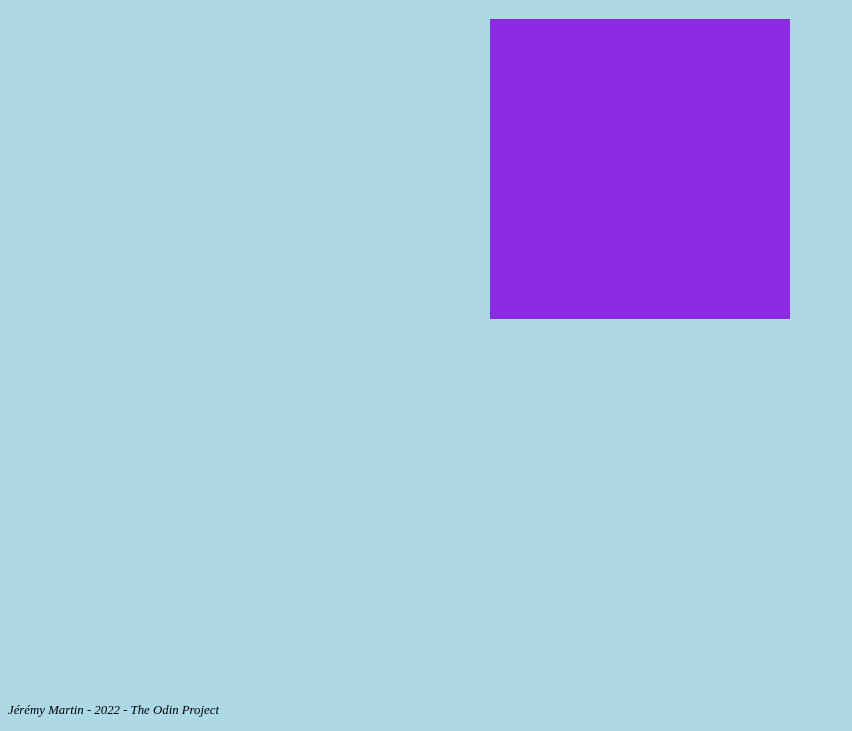
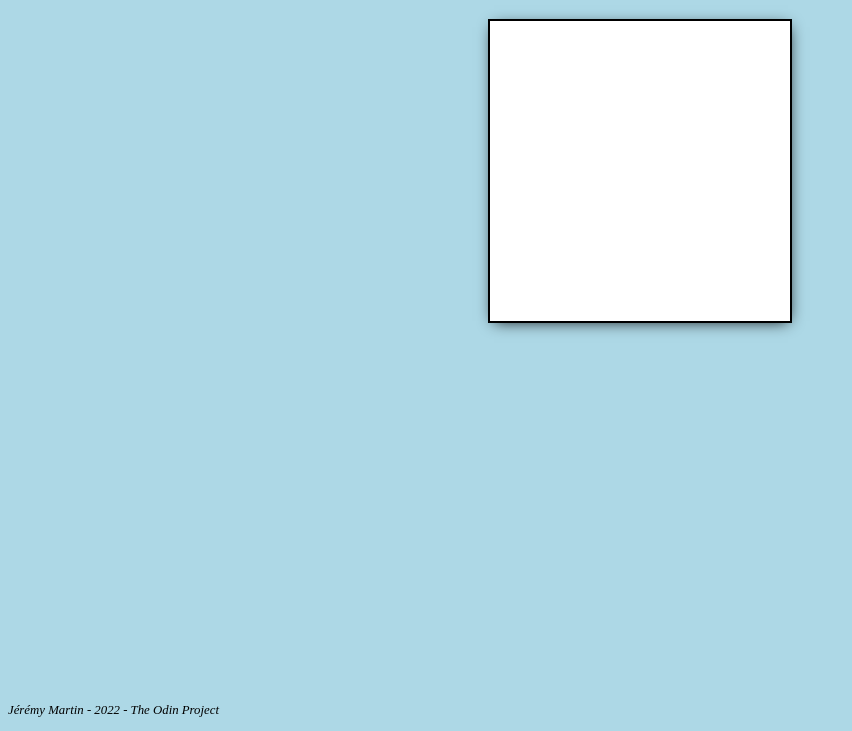
Before and after one commit to JeremyMrt/etch-a-sketch, a plain HTML site: page index.html in a window 1280 px wide. Shown: the part 69-800 px from the top of the page, without its empty margins (0-852 px from the left). Drawn offline with Linux system fonts and the light colour scheme.

Commit message:
Mouse over event colors in black

```diff
--- a/script.js
+++ b/script.js
@@ -1,8 +1,9 @@
 const theGrid = document.querySelector(".grid-container");
 
-let numberGrid = 16;
+let numberGrid = 514;
 let sqrtRootGrid = Math.floor(Math.sqrt(numberGrid));
 let gridSize = 300 / sqrtRootGrid;
+
 
 for (let i=0 ; i< numberGrid ; i++) {
     const oneBox = document.createElement('div');
@@ -12,3 +13,8 @@ for (let i=0 ; i< numberGrid ; i++) {
 
 theGrid.style.gridTemplateColumns = `repeat(${sqrtRootGrid}, ${gridSize}px`;
 theGrid.style.gridTemplateRows = `repeat(${sqrtRootGrid}, ${gridSize}px`;
+
+theGrid.addEventListener('mouseover', (e)=> {
+    console.log(e)
+    e.target.classList.add('mouse-over');
+})
--- a/style.css
+++ b/style.css
@@ -20,12 +20,23 @@ body {
     width: 300px;
     height: 300px;
     margin: 0 auto;
+    overflow:hidden;
+    border: 2px solid black;
+    box-shadow: 1px 3px 15px -5px #000000;
 }
 
 .one-box {
-    background-color: blueviolet;
+    background-color: white;
+
 }
 
+.mouse-over {
+    background-color: black;
+}
+
+/* .one-box:hover {
+    background-color: black;
+} */
 
 .footer {
     position: absolute;
```
